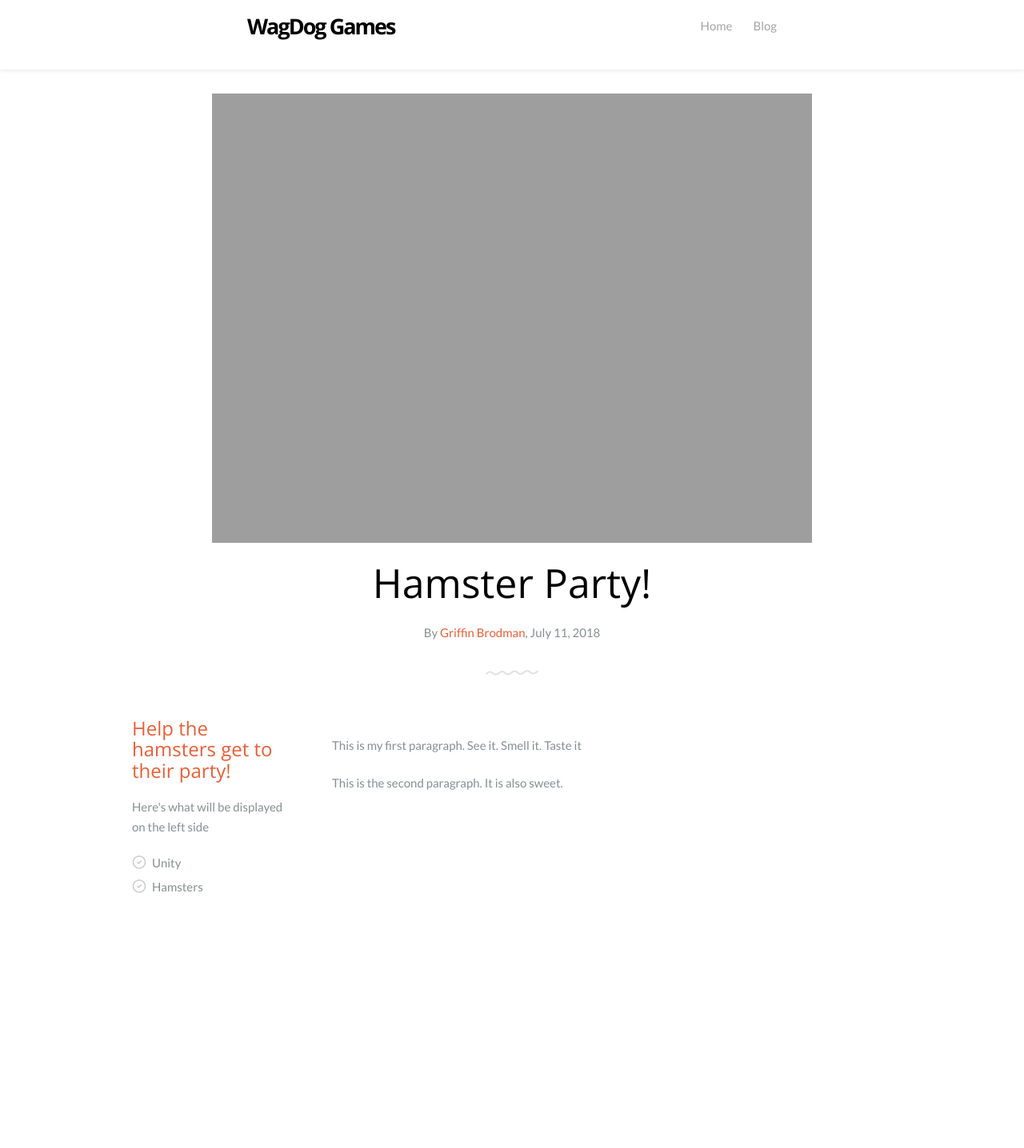
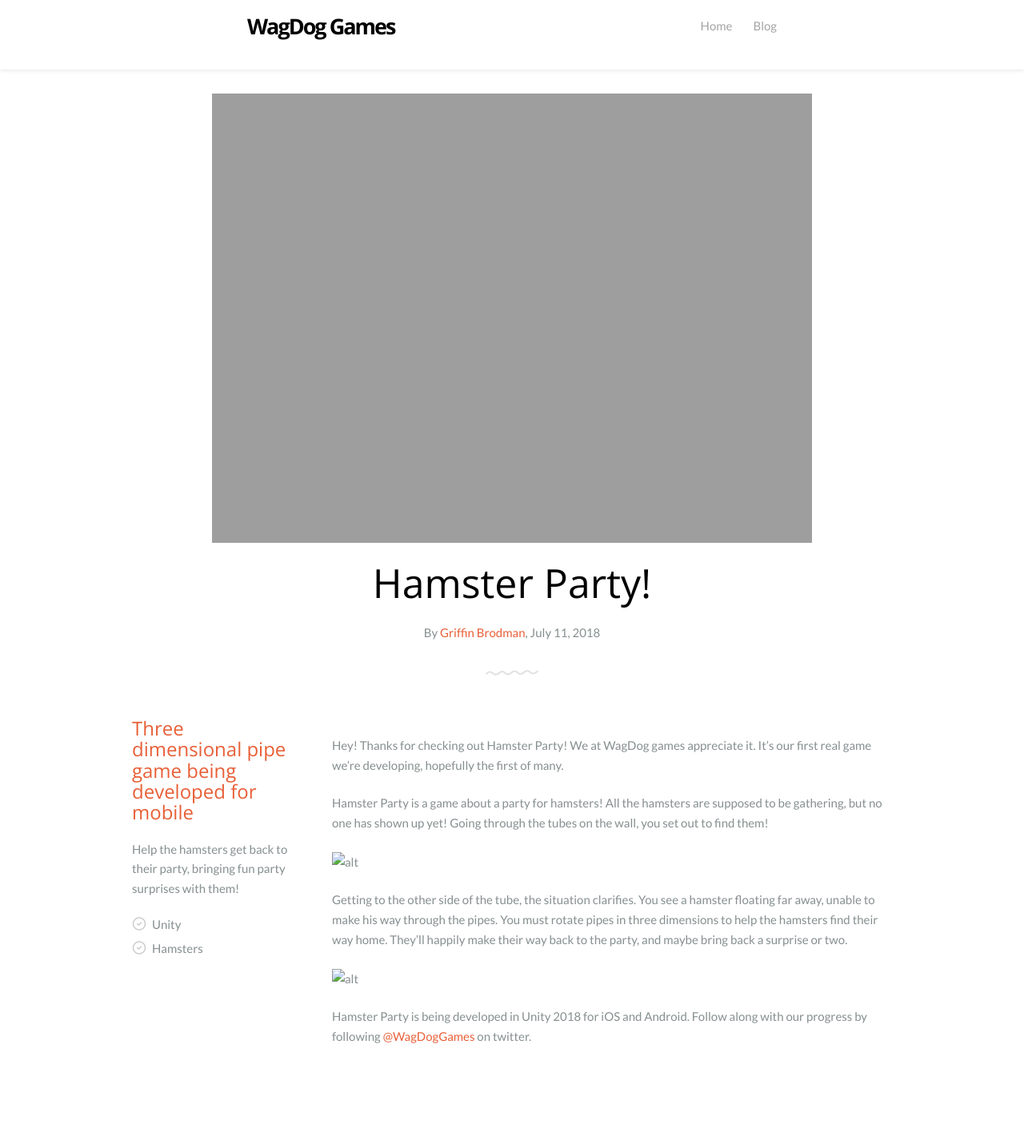
Before and after one commit to GriffinBrodman/WagDogGames.github.io, a Jekyll site: the page built from _posts/2018-07-11-hamster-party.md, in a window 1280 px wide. Shown: the whole page at 80% size. Built offline with Jekyll 4.4.1, drawn with Linux system fonts in a browser that asks for light colours; some web fonts are replaced; before the commit the page ends 1234 px from its top, so only the background shows below that.

Commit message:
new text

```diff
--- a/_layouts/blog_section.html
+++ b/_layouts/blog_section.html
@@ -33,7 +33,7 @@
     {% for post in site.posts limit:3 %}
                 <div class="post">
                     <!-- Heading -->
-                    <a href="#"><h1>{{ post.title }}</h1></a>
+                    <a href="{{ post.url }}"><h1>{{ post.title }}</h1></a>
                     <hr>
                     <div class="in-content">
                         <img src="{{ site.url }}/img/{{ post.previewimage }}" alt=""/>
--- a/_layouts/default.html
+++ b/_layouts/default.html
@@ -36,10 +36,7 @@
 	</div>
 
 
-
-
     {{content}}
-
 
 
 	<footer>
--- a/_posts/2018-07-11-hamster-party.md
+++ b/_posts/2018-07-11-hamster-party.md
@@ -1,9 +1,9 @@
 ---
 title: Hamster Party!
 layout: blog_post
-description: Come check out our new game! Hamster party is a game about helping the hamsters get back to the party, bringing fun party surprises with them!
-leftsidetitle: Help the hamsters get to their party!
-leftside: Here's what will be displayed on the left side
+description: Come check out our new game! Hamster party is a game about helping hamsters get back to their party, bringing fun party surprises with them!
+leftsidetitle: Three dimensional pipe game being developed for mobile
+leftside: Help the hamsters get back to their party, bringing fun party surprises with them!
 tags: Unity Hamsters
 postimage: hamster_post.jpg
 previewimage: t_hamster_post.jpg
@@ -11,6 +11,14 @@
 authorname: Griffin Brodman
 ---
 
-This is my first paragraph. See it. Smell it. Taste it
+Hey! Thanks for checking out Hamster Party! We at WagDog games appreciate it. It's our first real game we're developing, hopefully the first of many.
 
-This is the second paragraph. It is also sweet.
+Hamster Party is a game about a party for hamsters! All the hamsters are supposed to be gathering, but no one has shown up yet! Going through the tubes on the wall, you set out to find them!
+
+![alt](http://)
+
+Getting to the other side of the tube, the situation clarifies. You see a hamster floating far away, unable to make his way through the pipes. You must rotate pipes in three dimensions to help the hamsters find their way home. They'll happily make their way back to the party, and maybe bring back a surprise or two.
+
+![alt](http://)
+
+Hamster Party is being developed in Unity 2018 for iOS and Android. Follow along with our progress by following [@WagDogGames](https://twitter.com/WagDogGames) on twitter.
```
